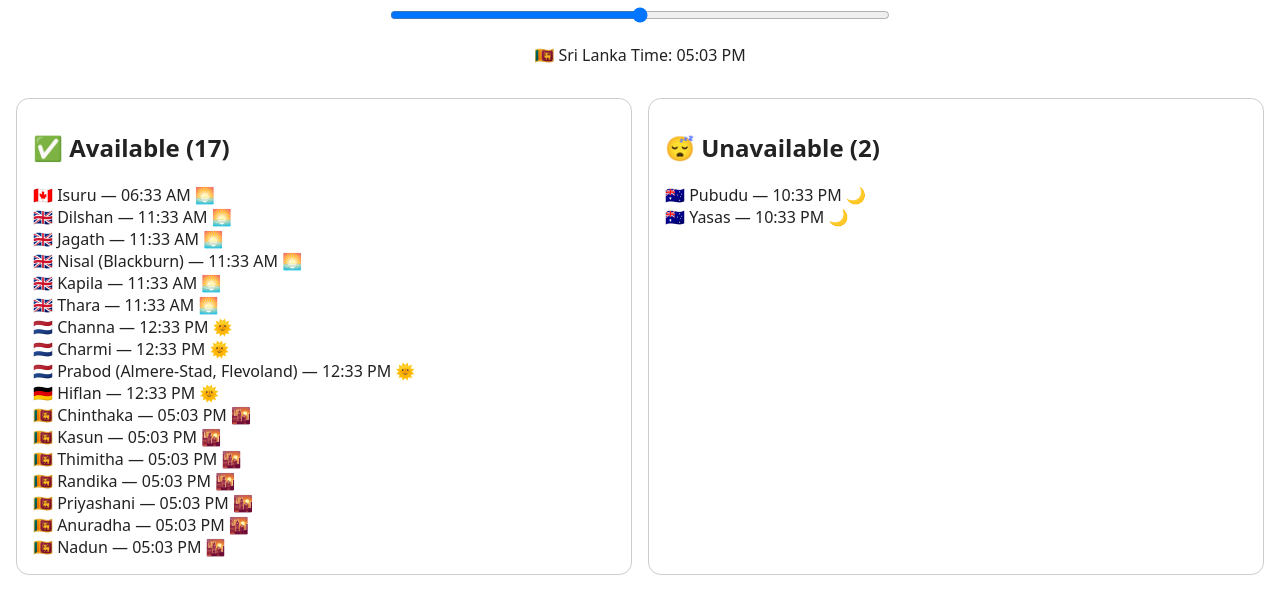
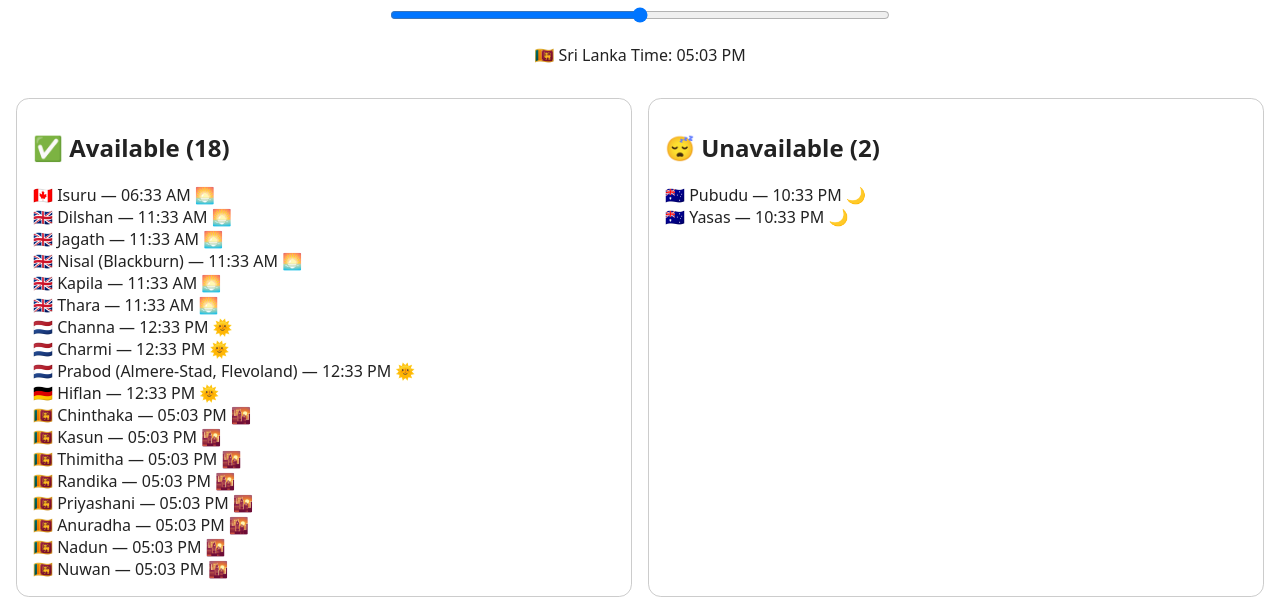
Before and after one commit to myasas/MICH, a plain HTML site: page index.html in a window 1280 px wide. Shown: the part 124-728 px from the top of the page. Drawn offline with Linux system fonts and the light colour scheme.

Commit message:
Add missing colleague  Nuwan - SL

```diff
--- a/index.html
+++ b/index.html
@@ -103,6 +103,7 @@ const colleagues = [
   { name: "Priyashani", flag: "🇱🇰", tz: "Asia/Colombo" },
   { name: "Anuradha", flag: "🇱🇰", tz: "Asia/Colombo" },
   { name: "Nadun", flag: "🇱🇰", tz: "Asia/Colombo" },
+  { name: "Nuwan", flag: "🇱🇰", tz: "Asia/Colombo" },
   { name: "Pubudu", flag: "🇦🇺", tz: "Australia/Melbourne" },
   { name: "Yasas", flag: "🇦🇺", tz: "Australia/Melbourne" }
 ];
```
